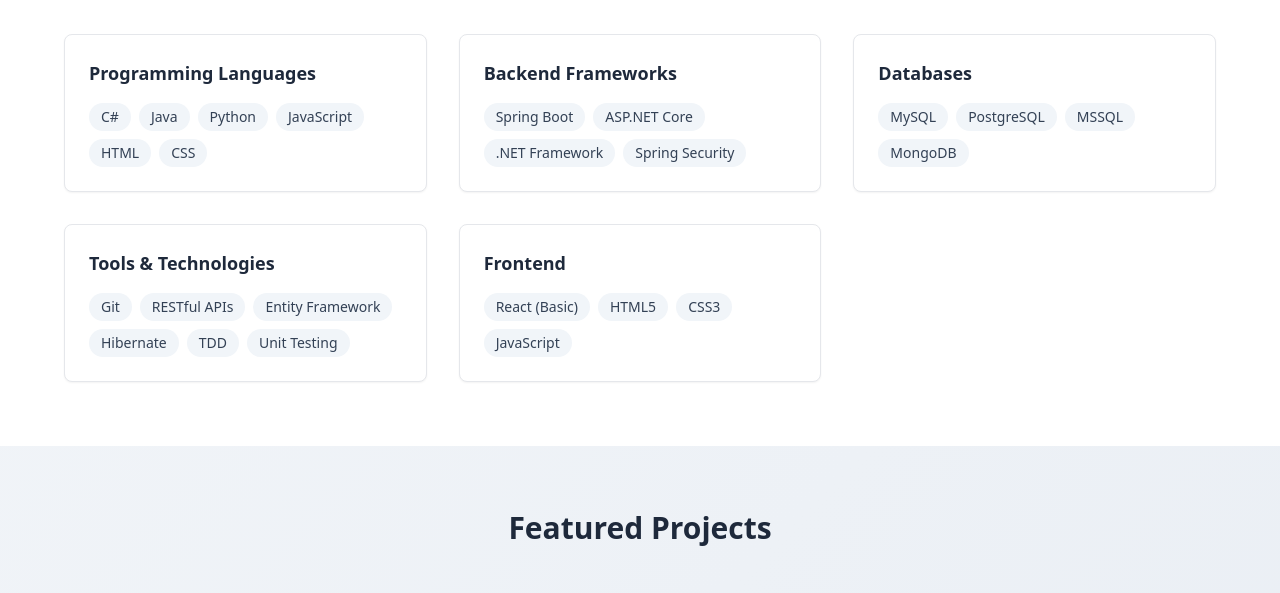
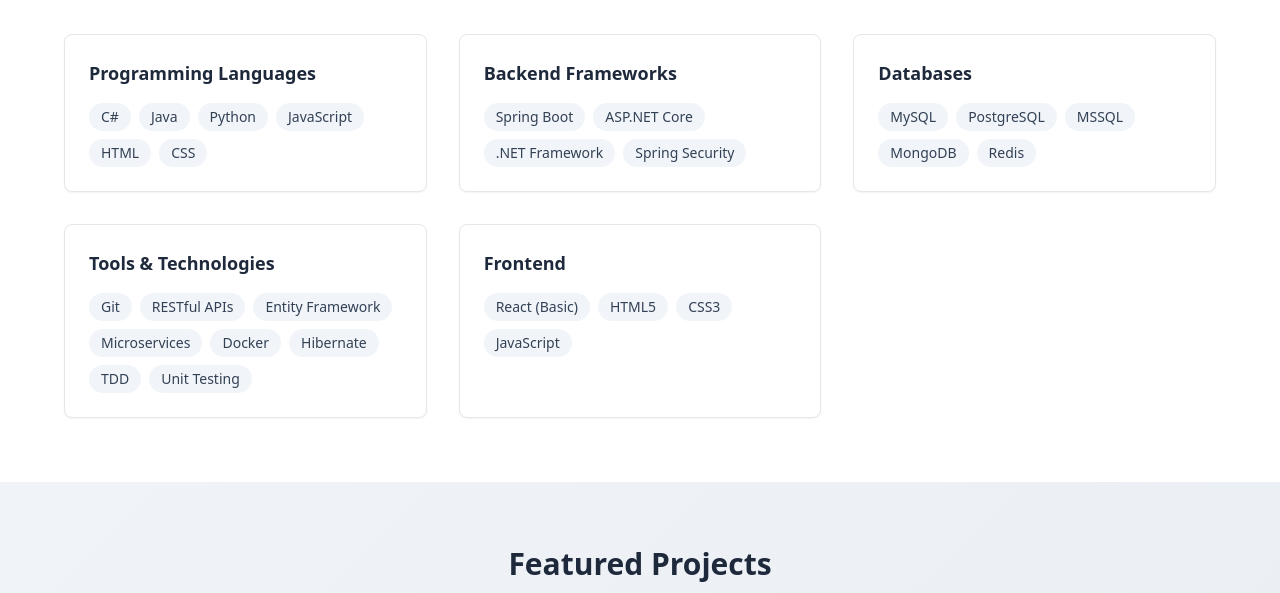
Before and after one commit to ulusoyahmet/ulusoyahmet.github.io, a plain HTML site: page index.html in a window 1280 px wide. Shown: the part 1700-2293 px from the top of the page. Drawn offline with nearby package versions, Linux system fonts and the light colour scheme.

Commit message:
Update index.html 7.3

```diff
--- a/index.html
+++ b/index.html
@@ -399,6 +399,8 @@
                             <span class="bg-slate-100 text-slate-700 px-3 py-1 rounded-full text-sm transition-all hover:bg-slate-200">PostgreSQL</span>
                             <span class="bg-slate-100 text-slate-700 px-3 py-1 rounded-full text-sm transition-all hover:bg-slate-200">MSSQL</span>
                             <span class="bg-slate-100 text-slate-700 px-3 py-1 rounded-full text-sm transition-all hover:bg-slate-200">MongoDB</span>
+                            <span class="bg-slate-100 text-slate-700 px-3 py-1 rounded-full text-sm transition-all hover:bg-slate-200">Redis</span>
+
                         </div>
                     </div>
                     <div class="bg-white border rounded-lg p-6 shadow-sm h-full transition-all hover:shadow-md hover:scale-105">
@@ -409,6 +411,8 @@
                             <span class="bg-slate-100 text-slate-700 px-3 py-1 rounded-full text-sm transition-all hover:bg-slate-200">Git</span>
                             <span class="bg-slate-100 text-slate-700 px-3 py-1 rounded-full text-sm transition-all hover:bg-slate-200">RESTful APIs</span>
                             <span class="bg-slate-100 text-slate-700 px-3 py-1 rounded-full text-sm transition-all hover:bg-slate-200">Entity Framework</span>
+                            <span class="bg-slate-100 text-slate-700 px-3 py-1 rounded-full text-sm transition-all hover:bg-slate-200">Microservices</span>
+                            <span class="bg-slate-100 text-slate-700 px-3 py-1 rounded-full text-sm transition-all hover:bg-slate-200">Docker</span>
                             <span class="bg-slate-100 text-slate-700 px-3 py-1 rounded-full text-sm transition-all hover:bg-slate-200">Hibernate</span>
                             <span class="bg-slate-100 text-slate-700 px-3 py-1 rounded-full text-sm transition-all hover:bg-slate-200">TDD</span>
                             <span class="bg-slate-100 text-slate-700 px-3 py-1 rounded-full text-sm transition-all hover:bg-slate-200">Unit Testing</span>
```
